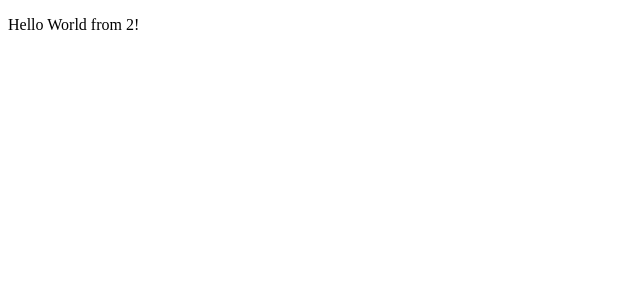
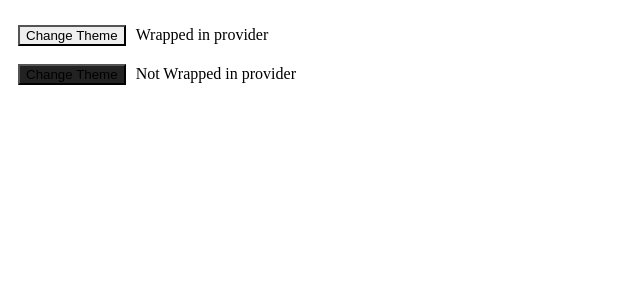
Before and after one commit to rhunce/sandbox, a React (Create React App) app in the folder react_typescript/: page / in a window 1280 px wide. Shown: the top 300 px of the page, without its empty margins (0-640 px from the left). Built offline with nearby package versions, Linux system fonts and the light colour scheme.

Commit message:
Implement React Docs dynamic context example

```diff
--- a/react_typescript/src/index.tsx
+++ b/react_typescript/src/index.tsx
@@ -1,6 +1,7 @@
 import React from 'react';
 import ReactDOM from 'react-dom';
-import { App } from './react_context_2/components/App'; // Modify this to show App from different directories
+import App from './react_context_2/components/App.js';
+// Modify above line to show App from different directories
 
 ReactDOM.render(
   <React.StrictMode>
--- a/react_typescript/src/react_context_2/components/App.js
+++ b/react_typescript/src/react_context_2/components/App.js
@@ -1,7 +1,42 @@
-import React from 'react'
+import React from 'react';
+import { ThemeContext, themes } from '../themeContext.js';
+import ThemedButton from './ThemedButton.js';
+import Toolbar from './Toolbar.js';
 
-export const App = () => {
-  return(
-    <p>Hello World from 2!</p>
-  );
+class App extends React.Component {
+  constructor(props) {
+    super(props);
+    this.state = {
+      theme: themes.light,
+    };
+
+    this.toggleTheme = () => {
+      this.setState((state) => ({
+        theme: state.theme === themes.dark ? themes.light : themes.dark,
+      }));
+    };
+  }
+
+  render() {
+    // The ThemedButton button inside the ThemeProvider
+    // uses the theme from state while the one outside uses
+    // the default dark theme
+    return (
+      <div style={{ margin: '25px 0 0 10px' }}>
+        <div>
+          <ThemeContext.Provider value={this.state.theme}>
+            <Toolbar changeTheme={this.toggleTheme} />
+          </ThemeContext.Provider>
+          <span style={{ marginLeft: '10px' }}>Wrapped in provider</span>
+        </div>
+        <br />
+        <div>
+          <ThemedButton />
+          <span style={{ marginLeft: '10px' }}>Not Wrapped in provider</span>
+        </div>
+      </div>
+    );
+  }
 }
+
+export default App;
--- /dev/null
+++ b/react_typescript/src/react_context_2/components/ThemedButton.js
@@ -0,0 +1,14 @@
+import React from 'react';
+import { ThemeContext } from '../themeContext';
+
+class ThemedButton extends React.Component {
+  // static contextType = ThemeContext; // Can use this ...
+  render() {
+    let props = this.props;
+    let theme = this.context;
+    return <button {...props} style={{ backgroundColor: theme.background }}>Change Theme</button>;
+  }
+}
+ThemedButton.contextType = ThemeContext; // ... or this
+
+export default ThemedButton;
--- /dev/null
+++ b/react_typescript/src/react_context_2/components/Toolbar.js
@@ -0,0 +1,5 @@
+import ThemedButton from './ThemedButton.js';
+
+export default function Toolbar(props) {
+  return <ThemedButton onClick={props.changeTheme} />
+}
```
Also changed, not shown: react_typescript/src/react_context_2/themeContext.js (renamed from react_typescript/src/react_context_2/theme_context.js).
